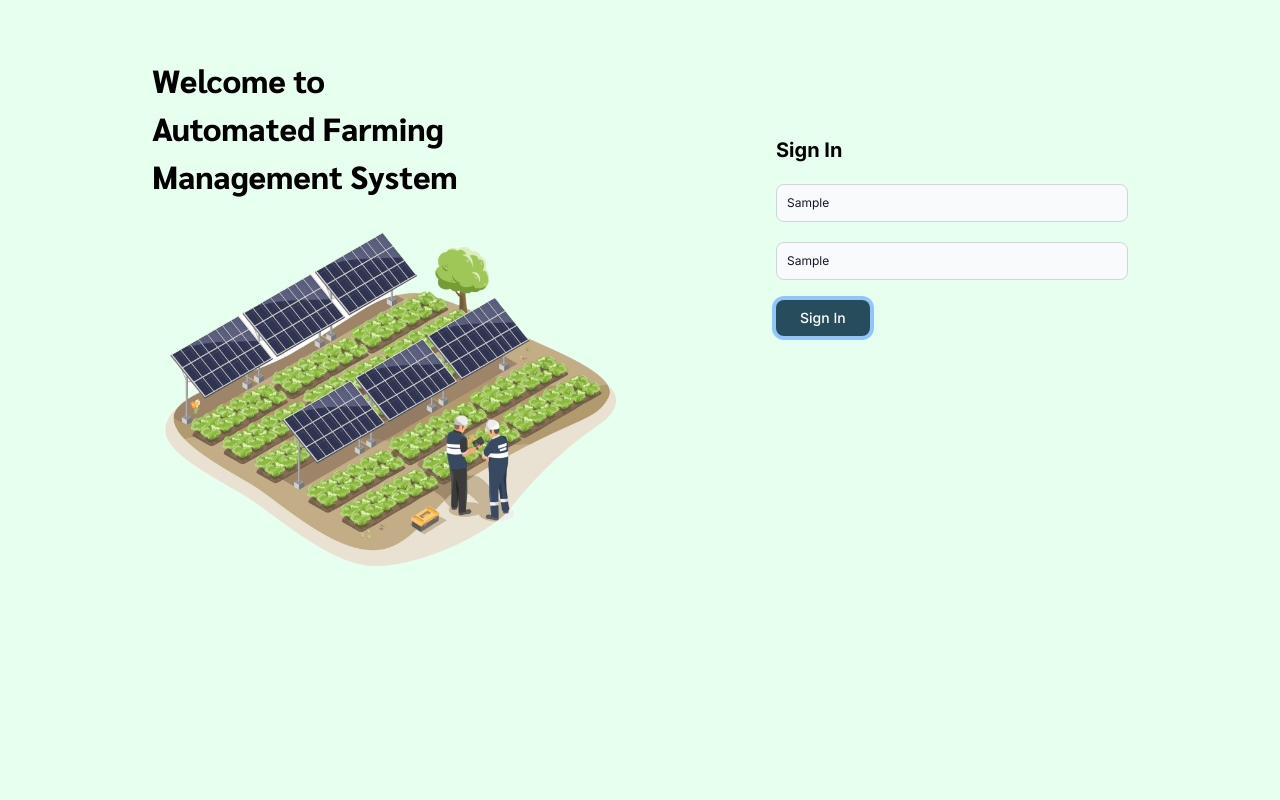
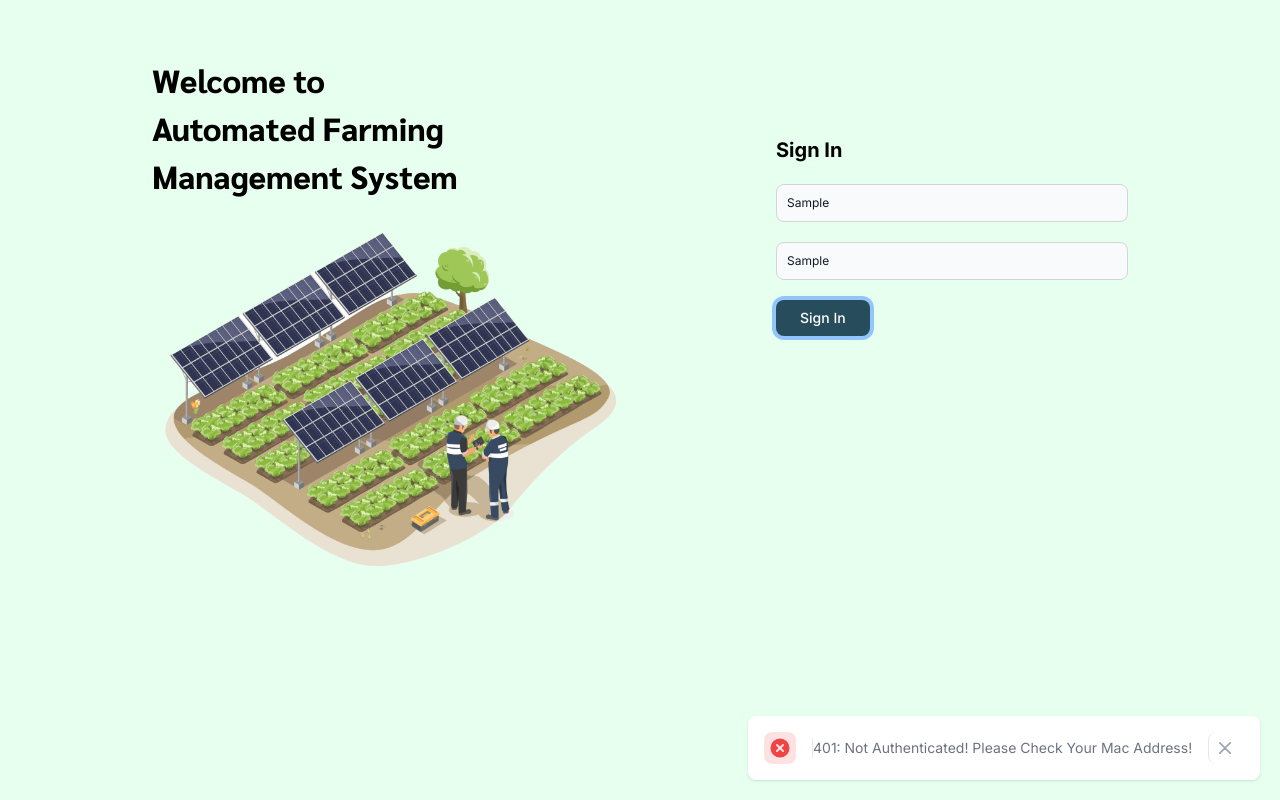
Before and after one commit to muhdastinf/AFMS-Prototech, a Next.js app in the folder afms/: page / in a window 1280 px wide. Both pictures are taken after typing "Sample", "Sample" into the empty fields and a click on the button "Sign In". Built offline with nearby package versions, Linux system fonts and the light colour scheme.

Commit message:
feat: add alert

```diff
--- a/afms/src/app/home/page.jsx
+++ b/afms/src/app/home/page.jsx
@@ -6,6 +6,7 @@ import CardImage from "../components/CardImage";
 import style from "../page.module.css";
 import Cookies from "js-cookie";
 import { useRouter } from "next/navigation";
+import { useState, useEffect } from "react";
 
 import { Yellowtail } from "next/font/google";
 
@@ -15,10 +16,17 @@ const yellowtail = Yellowtail({ weight: "400", subsets: ["latin"] });
 
 export default function Home() {
   const router = useRouter();
+  const [alert, setAlert] = useState(false);
+  const [alertMessage, setAlertMessage] = useState("");
 
-  if (!Cookies.get("loggedmacaddress")) {
-    router.push("/");
-  }
+  useEffect(() => {
+    if (!Cookies.get("loggedmacaddress")) {
+      router.push("/");
+    } else {
+      setAlert(true);
+      setAlertMessage("Sign In Success!");
+    }
+  }, []);
 
   return (
     <>
@@ -86,6 +94,53 @@ export default function Home() {
         </div>
       </div>
       <Footer />
+      {alert ? (
+        <div
+          id="toast-success"
+          class="fixed flex items-center w-full max-w-[15rem] p-4 space-x-4 text-gray-500 bg-white divide-x rtl:divide-x-reverse divide-gray-200 rounded-lg shadow right-5 bottom-5 dark:text-gray-400 dark:divide-gray-700 space-x dark:bg-gray-800"
+          role="alert"
+        >
+          <div class="inline-flex items-center justify-center flex-shrink-0 w-8 h-8 text-green-500 bg-green-100 rounded-lg dark:bg-green-800 dark:text-green-200">
+            <svg
+              class="w-5 h-5"
+              aria-hidden="true"
+              xmlns="http://www.w3.org/2000/svg"
+              fill="currentColor"
+              viewBox="0 0 20 20"
+            >
+              <path d="M10 .5a9.5 9.5 0 1 0 9.5 9.5A9.51 9.51 0 0 0 10 .5Zm3.707 8.207-4 4a1 1 0 0 1-1.414 0l-2-2a1 1 0 0 1 1.414-1.414L9 10.586l3.293-3.293a1 1 0 0 1 1.414 1.414Z" />
+            </svg>
+            <span class="sr-only">Check icon</span>
+          </div>
+          <div class="ms-3 text-sm font-normal">{alertMessage}</div>
+          <button
+            type="button"
+            class="ms-auto -mx-1.5 -my-1.5 bg-white text-gray-400 hover:text-gray-900 rounded-lg focus:ring-2 focus:ring-gray-300 p-1.5 hover:bg-gray-100 inline-flex items-center justify-center h-8 w-8 dark:text-gray-500 dark:hover:text-white dark:bg-gray-800 dark:hover:bg-gray-700"
+            data-dismiss-target="#toast-success"
+            aria-label="Close"
+            onClick={() => setAlert(false)}
+          >
+            <span class="sr-only">Close</span>
+            <svg
+              class="w-3 h-3"
+              aria-hidden="true"
+              xmlns="http://www.w3.org/2000/svg"
+              fill="none"
+              viewBox="0 0 14 14"
+            >
+              <path
+                stroke="currentColor"
+                stroke-linecap="round"
+                stroke-linejoin="round"
+                stroke-width="2"
+                d="m1 1 6 6m0 0 6 6M7 7l6-6M7 7l-6 6"
+              />
+            </svg>
+          </button>
+        </div>
+      ) : (
+        <></>
+      )}
     </>
   );
 }
--- a/afms/src/app/page.jsx
+++ b/afms/src/app/page.jsx
@@ -1,9 +1,7 @@
 "use client";
 
-import Navbar from "./components/Navbar";
-import Footer from "./components/Footer";
 import { Sarabun } from "next/font/google";
-import { useState } from "react";
+import { useState, useEffect } from "react";
 import { useRouter } from "next/navigation";
 import Cookies from "js-cookie";
 
@@ -12,6 +10,8 @@ const sarabun = Sarabun({ weight: "800", subsets: ["latin"] });
 export default function Login() {
   const [MacAddress1, setMacAddress1] = useState();
   const [MacAddress2, setMacAddress2] = useState();
+  const [alert, setAlert] = useState(false);
+  const [alertMessage, setAlertMessage] = useState("");
 
   const router = useRouter();
 
@@ -24,6 +24,8 @@ export default function Login() {
       Cookies.set("loggedmacaddress", "true");
       router.push("/home");
     } else {
+      setAlertMessage("401: Not Authenticated! Please Check Your Mac Address!");
+      setAlert(true);
     }
   };
   return (
@@ -79,6 +81,53 @@ export default function Login() {
           </div>
         </form>
       </div>
+      {alert ? (
+        <div
+          id="toast-danger"
+          class="fixed flex items-center w-full max-w-sm md:max-w-lg p-4 space-x-4 text-gray-500 bg-white divide-x rtl:divide-x-reverse divide-gray-200 rounded-lg shadow right-5 bottom-5 dark:text-gray-400 dark:divide-gray-700 space-x dark:bg-gray-800"
+          role="alert"
+        >
+          <div class="inline-flex items-center justify-center flex-shrink-0 w-8 h-8 text-red-500 bg-red-100 rounded-lg dark:bg-red-800 dark:text-red-200">
+            <svg
+              class="w-5 h-5"
+              aria-hidden="true"
+              xmlns="http://www.w3.org/2000/svg"
+              fill="currentColor"
+              viewBox="0 0 20 20"
+            >
+              <path d="M10 .5a9.5 9.5 0 1 0 9.5 9.5A9.51 9.51 0 0 0 10 .5Zm3.707 11.793a1 1 0 1 1-1.414 1.414L10 11.414l-2.293 2.293a1 1 0 0 1-1.414-1.414L8.586 10 6.293 7.707a1 1 0 0 1 1.414-1.414L10 8.586l2.293-2.293a1 1 0 0 1 1.414 1.414L11.414 10l2.293 2.293Z" />
+            </svg>
+            <span class="sr-only">Error icon</span>
+          </div>
+          <div class="ms-3 text-sm font-normal">{alertMessage}</div>
+          <button
+            type="button"
+            class="ms-auto -mx-1.5 -my-1.5 bg-white text-gray-400 hover:text-gray-900 rounded-lg focus:ring-2 focus:ring-gray-300 p-1.5 hover:bg-gray-100 inline-flex items-center justify-center h-8 w-8 dark:text-gray-500 dark:hover:text-white dark:bg-gray-800 dark:hover:bg-gray-700"
+            data-dismiss-target="#toast-danger"
+            aria-label="Close"
+            onClick={() => setAlert(false)}
+          >
+            <span class="sr-only">Close</span>
+            <svg
+              class="w-3 h-3"
+              aria-hidden="true"
+              xmlns="http://www.w3.org/2000/svg"
+              fill="none"
+              viewBox="0 0 14 14"
+            >
+              <path
+                stroke="currentColor"
+                stroke-linecap="round"
+                stroke-linejoin="round"
+                stroke-width="2"
+                d="m1 1 6 6m0 0 6 6M7 7l6-6M7 7l-6 6"
+              />
+            </svg>
+          </button>
+        </div>
+      ) : (
+        <></>
+      )}
     </>
   );
 }
```
